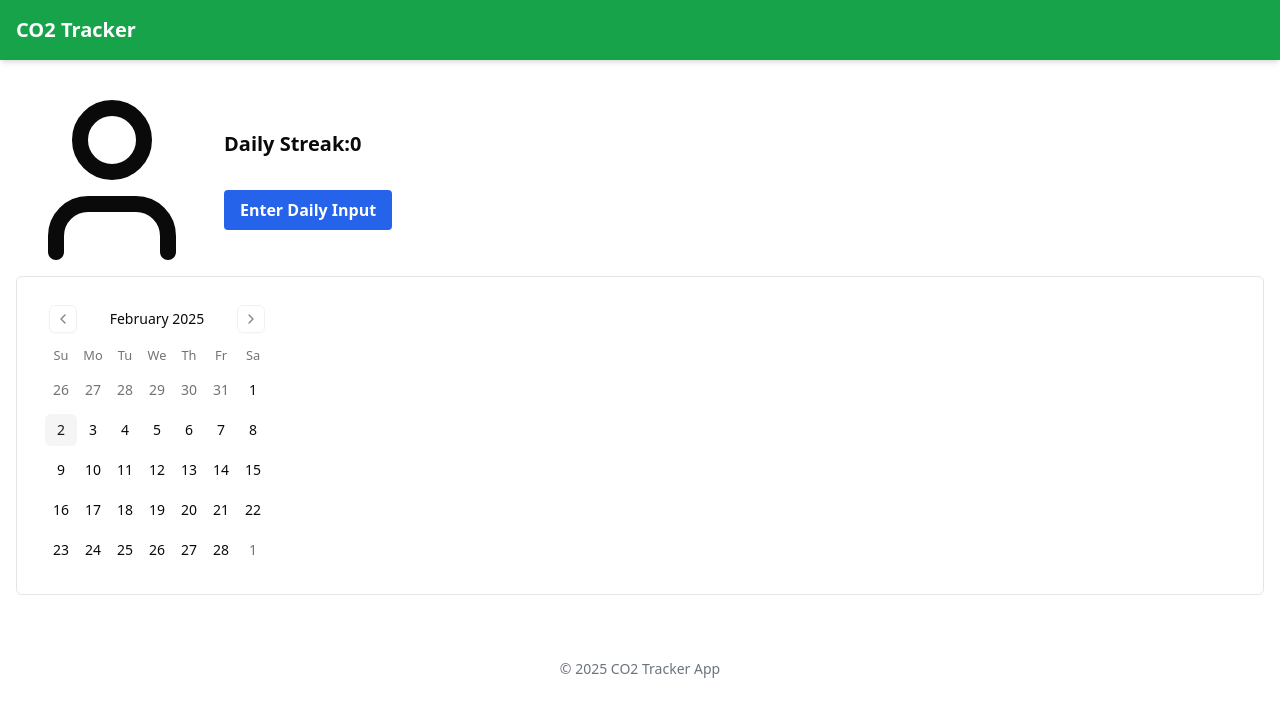
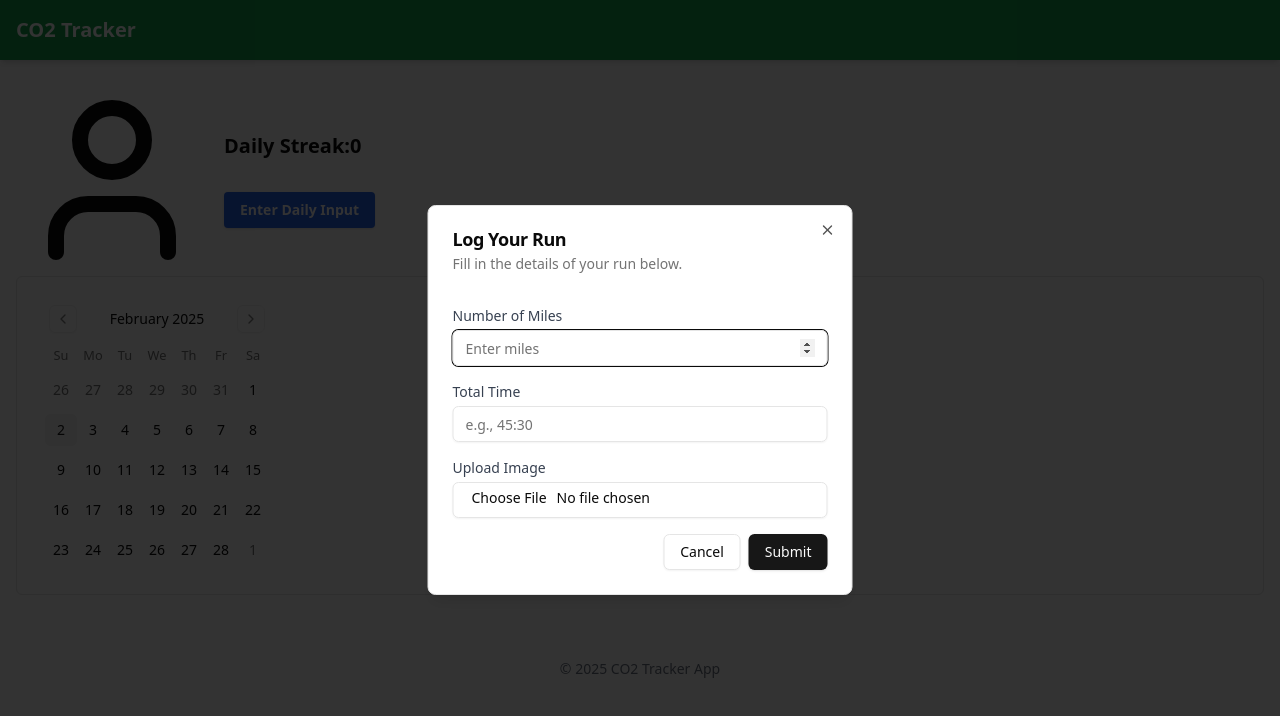
Before and after one commit to randomlylelo/qwrhaks, a Next.js app: page /dashboard in a window 1280 px wide. Both pictures are taken after a click on the button "Enter Daily Input". Shown: the top 716 px of the page. Built offline with nearby package versions, Linux system fonts and the light colour scheme.

Commit message:
log run popup

```diff
--- a/package.json
+++ b/package.json
@@ -11,6 +11,7 @@
   "dependencies": {
     "@clerk/nextjs": "^6.10.6",
     "@google/generative-ai": "^0.21.0",
+    "@radix-ui/react-dialog": "^1.1.5",
     "@radix-ui/react-slot": "^1.1.1",
     "@tailwindcss/postcss": "^4.0.3",
     "class-variance-authority": "^0.7.1",
--- /dev/null
+++ b/src/app/dashboard/LogRunPopup.tsx
@@ -0,0 +1,136 @@
+// LogRunPopup.tsx
+'use client';
+
+import React, { useState } from 'react';
+import {
+  Dialog,
+  DialogTrigger,
+  DialogContent,
+  DialogHeader,
+  DialogTitle,
+  DialogDescription,
+  DialogFooter,
+} from '@/components/ui/dialog'; // Adjust the import paths as needed
+import { Input } from '@/components/ui/input'; // Adjust the import paths as needed
+import { Button } from '@/components/ui/button'; // Adjust the import paths as needed
+
+export default function LogRunPopup() {
+  const [open, setOpen] = useState(false);
+  const [miles, setMiles] = useState('');
+  const [totalTime, setTotalTime] = useState('');
+  const [image, setImage] = useState<File | null>(null);
+
+  // Handle form submission
+  const handleSubmit = (e: React.FormEvent<HTMLFormElement>) => {
+    e.preventDefault();
+
+    // Process the form data (replace this with your actual processing logic)
+    console.log('Number of Miles:', miles);
+    console.log('Total Time:', totalTime);
+    console.log('Image File:', image);
+
+    // Reset the form or perform any additional processing
+
+    // Close the popup after submission
+    setOpen(false);
+  };
+
+  // Handle image file selection
+  const handleImageChange = (e: React.ChangeEvent<HTMLInputElement>) => {
+    if (e.target.files && e.target.files[0]) {
+      setImage(e.target.files[0]);
+    }
+  };
+
+  return (
+    <Dialog open={open} onOpenChange={setOpen}>
+      {/* Trigger Button to Open the Popup */}
+      <DialogTrigger asChild>
+        <Button
+          className='mt-4 px-4 py-2 bg-blue-600 text-white font-bold rounded'
+        >
+          Enter Daily Input
+        </Button>
+      </DialogTrigger>
+
+      {/* Popup Content */}
+      <DialogContent className='sm:max-w-[425px]'>
+        <DialogHeader>
+          <DialogTitle>Log Your Run</DialogTitle>
+          <DialogDescription>
+            Fill in the details of your run below.
+          </DialogDescription>
+        </DialogHeader>
+
+        <form onSubmit={handleSubmit}>
+          <div className='space-y-4 py-4'>
+            {/* Number of Miles Input */}
+            <div>
+              <label
+                htmlFor='miles'
+                className='block text-sm font-medium text-gray-700'
+              >
+                Number of Miles
+              </label>
+              <Input
+                id='miles'
+                type='number'
+                step='any'
+                value={miles}
+                onChange={(e) => setMiles(e.target.value)}
+                placeholder='Enter miles'
+                className='mt-1 block w-full'
+              />
+            </div>
+
+            {/* Total Time Input */}
+            <div>
+              <label
+                htmlFor='totalTime'
+                className='block text-sm font-medium text-gray-700'
+              >
+                Total Time
+              </label>
+              <Input
+                id='totalTime'
+                type='text'
+                value={totalTime}
+                onChange={(e) => setTotalTime(e.target.value)}
+                placeholder='e.g., 45:30'
+                className='mt-1 block w-full'
+              />
+            </div>
+
+            {/* Image Upload Input */}
+            <div>
+              <label
+                htmlFor='image'
+                className='block text-sm font-medium text-gray-700'
+              >
+                Upload Image
+              </label>
+              <Input
+                id='image'
+                type='file'
+                onChange={handleImageChange}
+                className='mt-1 block w-full'
+              />
+            </div>
+          </div>
+
+          {/* Cancel and Submit Buttons */}
+          <DialogFooter>
+            <Button
+              variant='outline'
+              type='button'
+              onClick={() => setOpen(false)}
+            >
+              Cancel
+            </Button>
+            <Button type='submit'>Submit</Button>
+          </DialogFooter>
+        </form>
+      </DialogContent>
+    </Dialog>
+  );
+}
--- a/src/app/dashboard/page.tsx
+++ b/src/app/dashboard/page.tsx
@@ -5,10 +5,7 @@
 import Head from "next/head";
 import { Calendar } from "@/components/ui/calendar";
 import { Button } from "@/components/ui/button";
-
-function handleDailyInput() {
-    alert('Enter your daily input!');
-}
+import LogRunPopup from "./LogRunPopup";
 
 export default function Page() {
     return (
@@ -32,10 +29,7 @@
                         <h2 className="text-xl font-bold mb-4">Daily Streak:</h2>
                         <div id="streak-count" className="text-xl font-bold mb-4">0</div>
                     </div>
-                    <button
-                    className="mt-4 px-4 py-2 bg-blue-600 text-white font-bold rounded"
-                    onClick={handleDailyInput}>Enter Daily Input
-                    </button>
+                    <LogRunPopup />
                 </div>
             </div>
             <div className="rounded-md border p-4 mb-6">
--- /dev/null
+++ b/src/components/ui/dialog.tsx
@@ -0,0 +1,122 @@
+"use client"
+
+import * as React from "react"
+import * as DialogPrimitive from "@radix-ui/react-dialog"
+import { X } from "lucide-react"
+
+import { cn } from "@/lib/utils"
+
+const Dialog = DialogPrimitive.Root
+
+const DialogTrigger = DialogPrimitive.Trigger
+
+const DialogPortal = DialogPrimitive.Portal
+
+const DialogClose = DialogPrimitive.Close
+
+const DialogOverlay = React.forwardRef<
+  React.ElementRef<typeof DialogPrimitive.Overlay>,
+  React.ComponentPropsWithoutRef<typeof DialogPrimitive.Overlay>
+>(({ className, ...props }, ref) => (
+  <DialogPrimitive.Overlay
+    ref={ref}
+    className={cn(
+      "fixed inset-0 z-50 bg-black/80  data-[state=open]:animate-in data-[state=closed]:animate-out data-[state=closed]:fade-out-0 data-[state=open]:fade-in-0",
+      className
+    )}
+    {...props}
+  />
+))
+DialogOverlay.displayName = DialogPrimitive.Overlay.displayName
+
+const DialogContent = React.forwardRef<
+  React.ElementRef<typeof DialogPrimitive.Content>,
+  React.ComponentPropsWithoutRef<typeof DialogPrimitive.Content>
+>(({ className, children, ...props }, ref) => (
+  <DialogPortal>
+    <DialogOverlay />
+    <DialogPrimitive.Content
+      ref={ref}
+      className={cn(
+        "fixed left-[50%] top-[50%] z-50 grid w-full max-w-lg translate-x-[-50%] translate-y-[-50%] gap-4 border bg-background p-6 shadow-lg duration-200 data-[state=open]:animate-in data-[state=closed]:animate-out data-[state=closed]:fade-out-0 data-[state=open]:fade-in-0 data-[state=closed]:zoom-out-95 data-[state=open]:zoom-in-95 data-[state=closed]:slide-out-to-left-1/2 data-[state=closed]:slide-out-to-top-[48%] data-[state=open]:slide-in-from-left-1/2 data-[state=open]:slide-in-from-top-[48%] sm:rounded-lg",
+        className
+      )}
+      {...props}
+    >
+      {children}
+      <DialogPrimitive.Close className="absolute right-4 top-4 rounded-sm opacity-70 ring-offset-background transition-opacity hover:opacity-100 focus:outline-none focus:ring-2 focus:ring-ring focus:ring-offset-2 disabled:pointer-events-none data-[state=open]:bg-accent data-[state=open]:text-muted-foreground">
+        <X className="h-4 w-4" />
+        <span className="sr-only">Close</span>
+      </DialogPrimitive.Close>
+    </DialogPrimitive.Content>
+  </DialogPortal>
+))
+DialogContent.displayName = DialogPrimitive.Content.displayName
+
+const DialogHeader = ({
+  className,
+  ...props
+}: React.HTMLAttributes<HTMLDivElement>) => (
+  <div
+    className={cn(
+      "flex flex-col space-y-1.5 text-center sm:text-left",
+      className
+    )}
+    {...props}
+  />
+)
+DialogHeader.displayName = "DialogHeader"
+
+const DialogFooter = ({
+  className,
+  ...props
+}: React.HTMLAttributes<HTMLDivElement>) => (
+  <div
+    className={cn(
+      "flex flex-col-reverse sm:flex-row sm:justify-end sm:space-x-2",
+      className
+    )}
+    {...props}
+  />
+)
+DialogFooter.displayName = "DialogFooter"
+
+const DialogTitle = React.forwardRef<
+  React.ElementRef<typeof DialogPrimitive.Title>,
+  React.ComponentPropsWithoutRef<typeof DialogPrimitive.Title>
+>(({ className, ...props }, ref) => (
+  <DialogPrimitive.Title
+    ref={ref}
+    className={cn(
+      "text-lg font-semibold leading-none tracking-tight",
+      className
+    )}
+    {...props}
+  />
+))
+DialogTitle.displayName = DialogPrimitive.Title.displayName
+
+const DialogDescription = React.forwardRef<
+  React.ElementRef<typeof DialogPrimitive.Description>,
+  React.ComponentPropsWithoutRef<typeof DialogPrimitive.Description>
+>(({ className, ...props }, ref) => (
+  <DialogPrimitive.Description
+    ref={ref}
+    className={cn("text-sm text-muted-foreground", className)}
+    {...props}
+  />
+))
+DialogDescription.displayName = DialogPrimitive.Description.displayName
+
+export {
+  Dialog,
+  DialogPortal,
+  DialogOverlay,
+  DialogTrigger,
+  DialogClose,
+  DialogContent,
+  DialogHeader,
+  DialogFooter,
+  DialogTitle,
+  DialogDescription,
+}
--- /dev/null
+++ b/src/components/ui/input.tsx
@@ -0,0 +1,22 @@
+import * as React from "react"
+
+import { cn } from "@/lib/utils"
+
+const Input = React.forwardRef<HTMLInputElement, React.ComponentProps<"input">>(
+  ({ className, type, ...props }, ref) => {
+    return (
+      <input
+        type={type}
+        className={cn(
+          "flex h-9 w-full rounded-md border border-input bg-transparent px-3 py-1 text-base shadow-sm transition-colors file:border-0 file:bg-transparent file:text-sm file:font-medium file:text-foreground placeholder:text-muted-foreground focus-visible:outline-none focus-visible:ring-1 focus-visible:ring-ring disabled:cursor-not-allowed disabled:opacity-50 md:text-sm",
+          className
+        )}
+        ref={ref}
+        {...props}
+      />
+    )
+  }
+)
+Input.displayName = "Input"
+
+export { Input }
```
Also changed, not shown: 1 other file (tests, documents, lock files or other folders).
